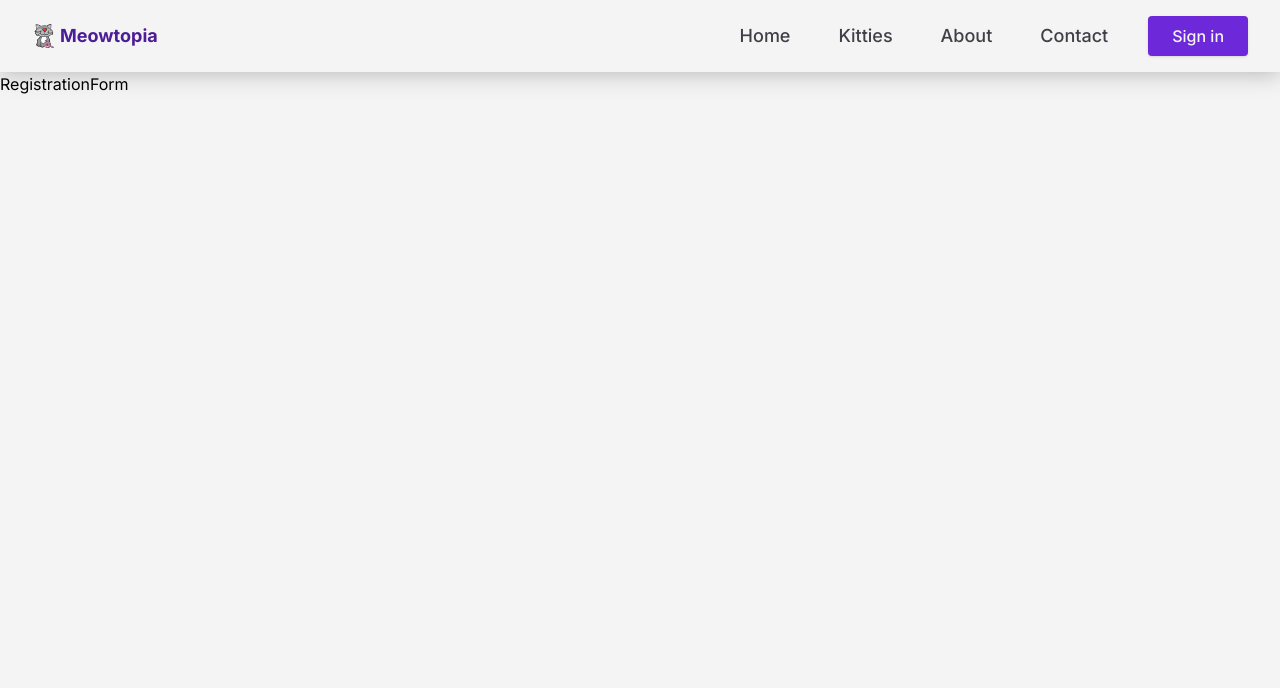
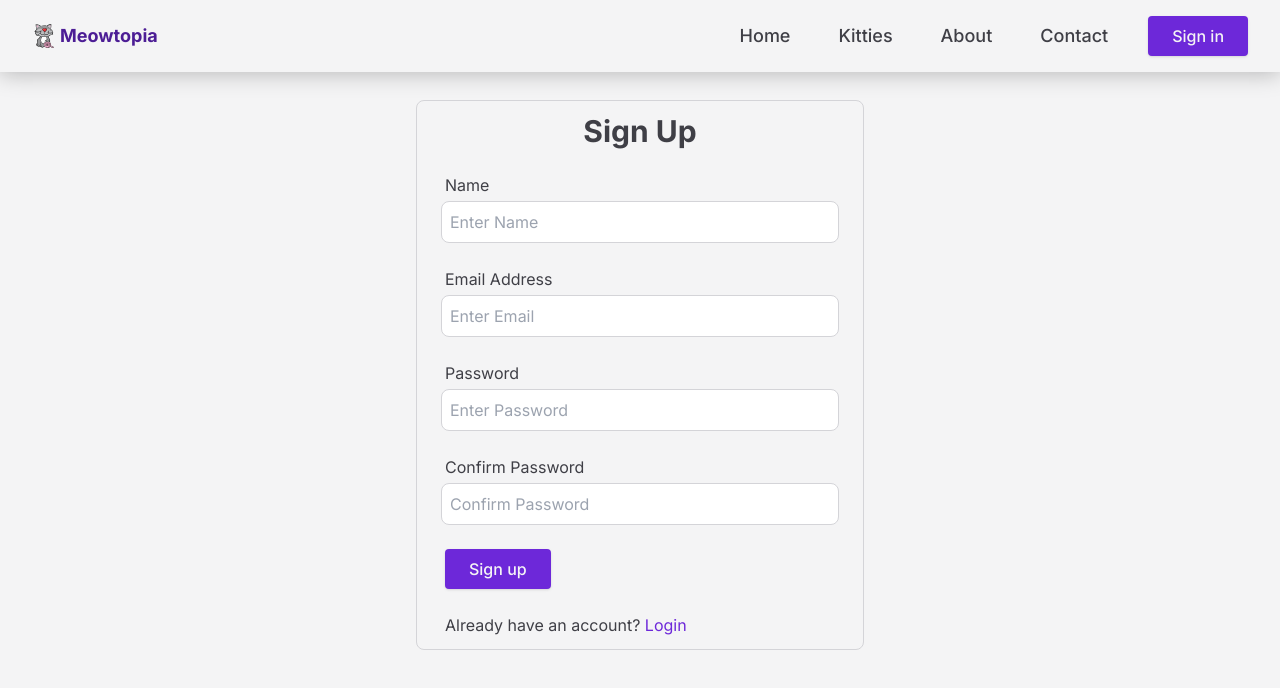
Before and after one commit to mejrimo/meowtopia, a React (Vite) app in the folder client/: page /register in a window 1280 px wide. Shown: the top 688 px of the page. Built offline with nearby package versions, Linux system fonts and the light colour scheme.

Commit message:
style changed and reusable components added

```diff
--- a/client/src/components/LoginForm.jsx
+++ b/client/src/components/LoginForm.jsx
@@ -1,11 +1,12 @@
 import { useEffect, useState } from 'react';
 import { Link, useNavigate } from 'react-router-dom';
 import { useDispatch, useSelector } from 'react-redux';
+import { toast } from 'react-toastify';
 import { useLoginMutation } from '../slices/usersApiSlice.js';
 import { setCredentials } from '../slices/authSlice.js';
-import { toast } from 'react-toastify';
 
 import Loader from './Loader.jsx';
+import SubmitButton from './SubmitButton.jsx';
 
 const LoginForm = () => {
 	const [email, setEmail] = useState('');
@@ -55,7 +56,7 @@ const LoginForm = () => {
 						placeholder="Enter Email"
 						value={email}
 						onChange={(e) => setEmail(e.target.value)}
-						className="p-1 mt-1 border rounded-lg border-zinc-300 focus:outline-none focus:border-zinc-500"
+						className="p-2 mt-1 border rounded-lg border-zinc-300 focus:outline-none focus:border-violet-300"
 					/>
 				</div>
 				<div className="flex flex-col py-3 text-zinc-700">
@@ -67,18 +68,13 @@ const LoginForm = () => {
 						placeholder="Enter Password"
 						value={password}
 						onChange={(e) => setPassword(e.target.value)}
-						className="p-1 mt-1 border rounded-lg border-zinc-300 focus:outline-none focus:border-zinc-500"
+						className="p-2 mt-1 border rounded-lg border-zinc-300 focus:outline-none focus:border-violet-300"
 					/>
 				</div>
 
 				{isLoading && <Loader />}
 
-				<button
-					type="submit"
-					className="px-6 py-2 mx-1 my-3 font-medium rounded shadow bg-violet-700 text-zinc-100 hover:bg-violet-900 active:bg-violet-500"
-				>
-					Sign in
-				</button>
+				<SubmitButton>Sign in</SubmitButton>
 
 				<p className="mx-1 my-3 text-zinc-700">
 					New user? Please{' '}
@@ -93,4 +89,5 @@ const LoginForm = () => {
 		</div>
 	);
 };
+
 export default LoginForm;
--- a/client/src/components/RegistrationForm.jsx
+++ b/client/src/components/RegistrationForm.jsx
@@ -1,4 +1,126 @@
+import { useState, useEffect } from 'react';
+import { Link, useNavigate } from 'react-router-dom';
+import { useDispatch, useSelector } from 'react-redux';
+import { toast } from 'react-toastify';
+import { useRegisterMutation } from '../slices/usersApiSlice.js';
+import { setCredentials } from '../slices/authSlice.js';
+
+import Loader from './Loader.jsx';
+import SubmitButton from './SubmitButton.jsx';
+
 const RegistrationForm = () => {
-	return <div>RegistrationForm</div>;
+	const [name, setName] = useState('');
+	const [email, setEmail] = useState('');
+	const [password, setPassword] = useState('');
+	const [confirmPassword, setConfirmPassword] = useState('');
+
+	const navigate = useNavigate();
+	const dispatch = useDispatch();
+
+	const { userInfo } = useSelector((state) => state.auth);
+
+	const [register, { isLoading }] = useRegisterMutation();
+
+	useEffect(() => {
+		if (userInfo) {
+			navigate('/');
+		}
+	}, [navigate, userInfo]);
+
+	const submitHandler = async (e) => {
+		e.preventDefault();
+
+		if (password !== confirmPassword) {
+			toast.error('Passwords do not match');
+		} else {
+			try {
+				const res = await register({ name, email, password }).unwrap();
+
+				dispatch(setCredentials({ ...res }));
+				navigate('/');
+			} catch (err) {
+				toast.error(err?.data?.message || err.error);
+			}
+		}
+	};
+
+	return (
+		<div className="flex flex-col justify-center my-7">
+			<form
+				onSubmit={submitHandler}
+				className="max-w-md px-6 mx-auto border rounded-lg md:w-full border-zinc-300"
+			>
+				<h1 className="my-3 text-3xl font-bold text-center text-zinc-700">
+					Sign Up
+				</h1>
+				<div className="flex flex-col py-3 text-zinc-700">
+					<label htmlFor="name" className="px-1">
+						Name
+					</label>
+					<input
+						type="text"
+						placeholder="Enter Name"
+						value={name}
+						onChange={(e) => setName(e.target.value)}
+						className="p-2 mt-1 border rounded-lg border-zinc-300 focus:outline-none focus:border-violet-300"
+					/>
+				</div>
+
+				<div className="flex flex-col py-3 text-zinc-700">
+					<label htmlFor="email" className="px-1">
+						Email Address
+					</label>
+					<input
+						type="email"
+						placeholder="Enter Email"
+						value={email}
+						onChange={(e) => setEmail(e.target.value)}
+						className="p-2 mt-1 border rounded-lg border-zinc-300 focus:outline-none focus:border-violet-300"
+					/>
+				</div>
+
+				<div className="flex flex-col py-3 text-zinc-700">
+					<label htmlFor="password" className="px-1">
+						Password
+					</label>
+					<input
+						type="password"
+						placeholder="Enter Password"
+						value={password}
+						onChange={(e) => setPassword(e.target.value)}
+						className="p-2 mt-1 border rounded-lg border-zinc-300 focus:outline-none focus:border-violet-300"
+					/>
+				</div>
+
+				<div className="flex flex-col py-3 text-zinc-700">
+					<label htmlFor="confirmPassword" className="px-1">
+						Confirm Password
+					</label>
+					<input
+						type="password"
+						placeholder="Confirm Password"
+						value={confirmPassword}
+						onChange={(e) => setConfirmPassword(e.target.value)}
+						className="p-2 mt-1 border rounded-lg border-zinc-300 focus:outline-none focus:border-violet-300"
+					/>
+				</div>
+
+				{isLoading && <Loader />}
+
+				<SubmitButton>Sign up</SubmitButton>
+
+				<p className="mx-1 my-3 text-zinc-700">
+					Already have an account?{' '}
+					<Link
+						to="/login"
+						className="cursor-pointer text-violet-700 hover:text-violet-900 active:text-violet-500"
+					>
+						Login
+					</Link>
+				</p>
+			</form>
+		</div>
+	);
 };
+
 export default RegistrationForm;
```
